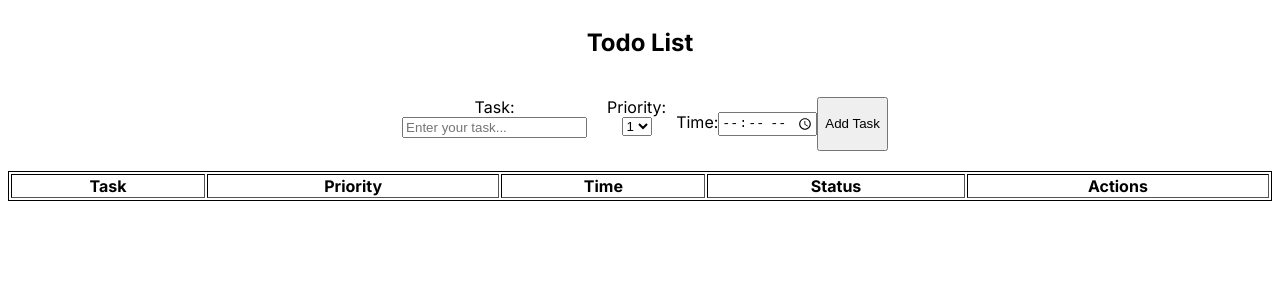
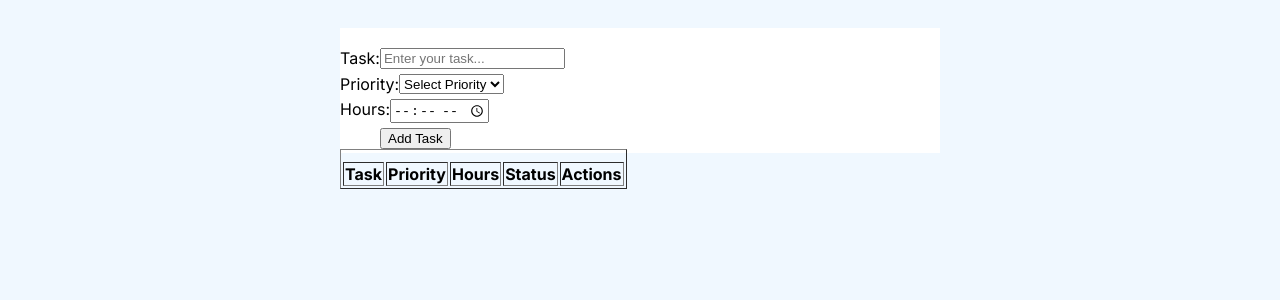
Before and after one commit to devika-2002/todo_list, a Next.js app: page / in a window 1280 px wide. Shown: the top 300 px of the page. Built offline with nearby package versions, Linux system fonts and the light colour scheme.

Commit message:
i did all items add in table tag

```diff
--- a/app/Todo_Input.js
+++ b/app/Todo_Input.js
@@ -16,7 +16,7 @@ const TodoInput = () => {
   };
 
   const handleTimeChange = (e) => {
-    setTime(e.target.value);
+    setHours(e.target.value);
   };
 
   const handleAddTask = () => {
@@ -47,11 +47,12 @@ const TodoInput = () => {
     const updatedTasks = tasks.filter((task) => task.id !== taskId);
     setTasks(updatedTasks);
   };
+  const sortedTasks = tasks.sort((a, b) => +a.priority - +b.priority);
+
+
 
   return (
-    <div className="container">
-        <h2>Todo List</h2>
-        <div className="input-container">
+    <div>
             <div className="input-wrapper">
                 <label htmlFor="taskInput">Task:</label>
                 <input
@@ -67,30 +68,37 @@ const TodoInput = () => {
                 <select
                     id="prioritySelect"
                     value={priority}
-                    onChange={handlePriorityChange}>
+                    onChange={handlePriorityChange}
+                >
+                    <option value="">Select Priority</option>
                     <option value="1">1</option>
                     <option value="2">2</option>
                     <option value="3">3</option>
-                </select>
+               </select>
             </div>
             <div className="time-input-container">
-                <label htmlFor="timeInput">Time:</label>
-                <input type="time" id="timeInput" value={time} onChange={handleTimeChange} />
+                <label htmlFor="timeInput">Hours:</label>
+                <input
+                    type="time"
+                    className="time-input"
+                    placeholder="time"
+                    value={time}
+                    onChange={(e) => setTime(e.target.value)}
+                />
             </div>
-            <button onClick={handleAddTask}>Add Task</button>
-        </div>
+            <button className="add_button" onClick={handleAddTask}>Add Task</button>
         <table className="task-table" border="1">
             <thead>
                 <tr>
                     <th>Task</th>
                     <th>Priority</th>
-                    <th>Time</th>
+                    <th>Hours</th>
                     <th>Status</th>
                     <th>Actions</th>
                 </tr>
             </thead>
             <tbody>
-                {tasks.map((task) => (
+                {sortedTasks.map((task) => (
                     <tr key={task.id}>
                       <td style={{ textDecoration: task.isDone ? 'line-through' : 'none' }}>{task.task}</td>
                       <td style={{ textDecoration: task.isDone ? 'line-through' : 'none' }}>{task.priority}</td>
--- a/app/globals.css
+++ b/app/globals.css
@@ -1,36 +1,47 @@
-.container {
-  display: flex;
-  flex-direction: column;
-  align-items: center;
+body{
+   background-color: aliceblue;
+   padding-top:20px;
 }
+.main-container{
+    justify-content: center;
+    align-items: center;
+    height: 110px;
+    background-color:white;
+    width:600px;
+    margin:auto;
+    padding-top:15px;
+ }
 
 .input-container {
   display: flex;
-  justify-content: center;
-  margin-top: 20px;
+  margin:auto;
+  padding-top:2px;
+
+
 }
 
 .input-wrapper {
-  margin: 0 10px;
   display: flex;
-  flex-direction: column;
-  align-items: center;
+  margin:auto;
+  padding-top:5px;
 }
 
 .select-container {
   display: flex;
-  align-items: center;
-  margin-top: 20px;
+  margin:auto;
+  padding-top:5px;
 }
 
 .time-input-container {
   display: flex;
-  justify-content: center;
-  margin: 15px 0;
+  margin:auto;
+  padding-top:5px;
 }
-
+.add_button{
+    display: flex;
+    margin-top:5px;
+    margin-left:40px;
+}
 .task-table {
-  margin-top: 20px;
-  border: 1px solid black;
-  width: 100%;
+  padding-top:10px;
 }
--- a/app/page.js
+++ b/app/page.js
@@ -1,11 +1,14 @@
 import React from 'react';
 import Todo_Input from './Todo_Input';
+import "./globals.css"
 
 const Page = () => {
   return (
-    <>
-      <Todo_Input />
-    </>
+    <div>
+        <div className="main-container">
+            <Todo_Input />
+        </div>
+    </div>
   );
 };
 
```
